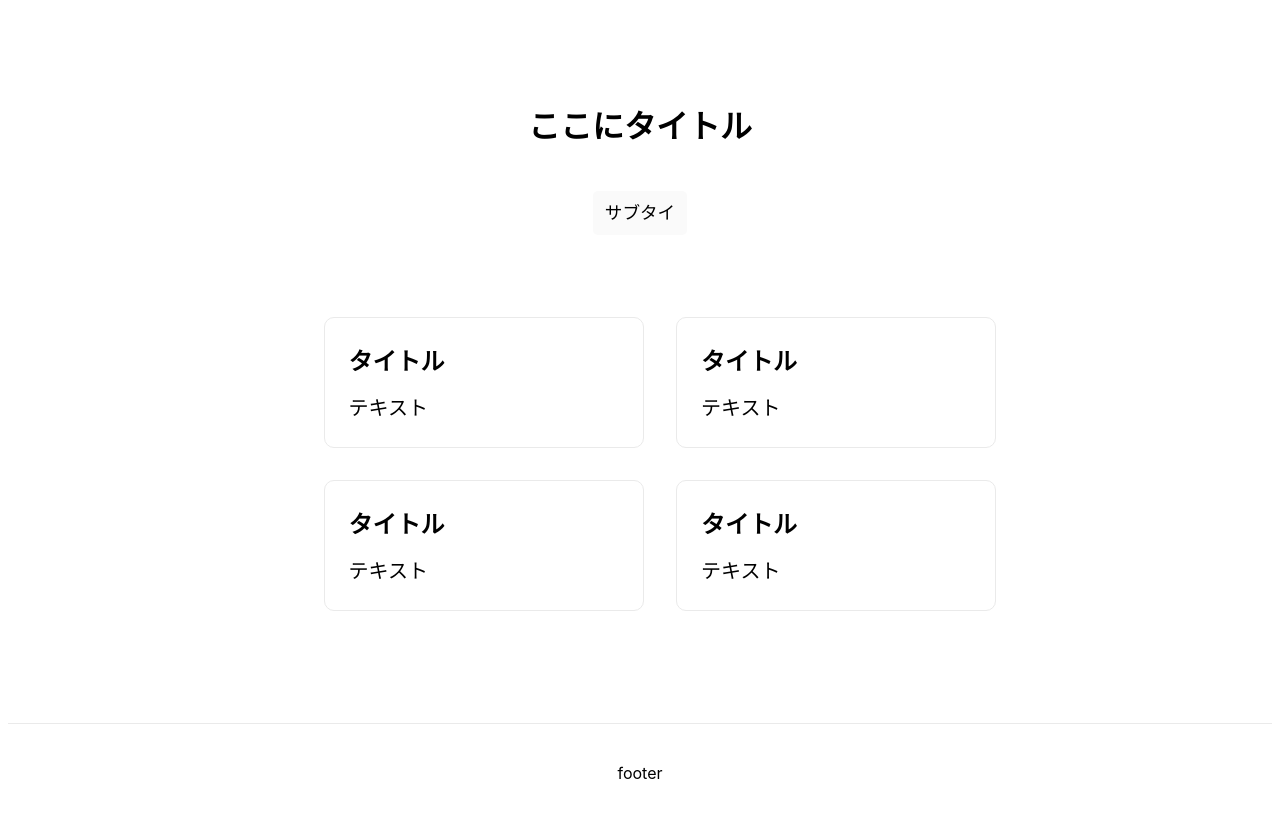
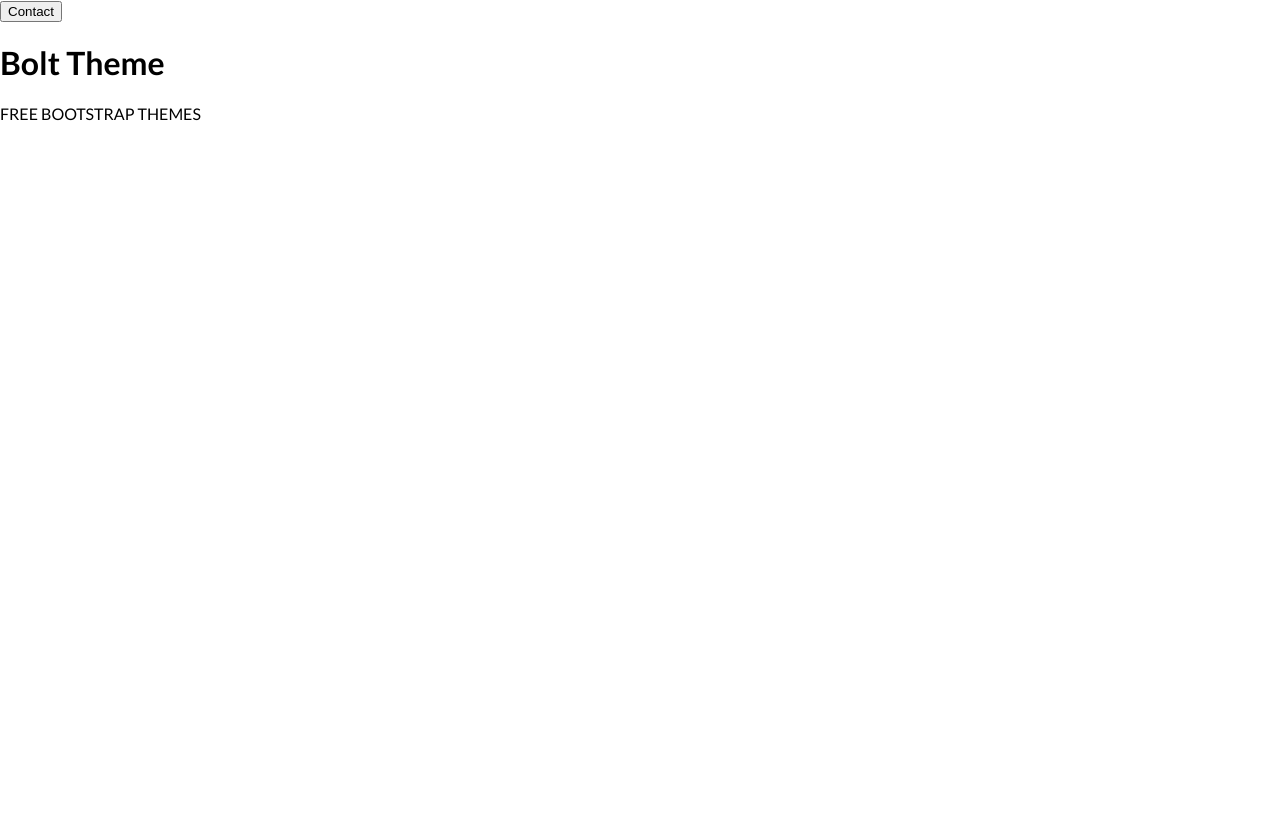
Before and after one commit to kanemototomoki/nest_and_next-todo, a Next.js app in the folder client/: page / in a window 1280 px wide. Shown: the top 818 px of the page. Built offline with nearby package versions, Linux system fonts and the light colour scheme.

Commit message:
update: change dir layout

```diff
--- a/client/pages/index.tsx
+++ /dev/null
@@ -1,44 +0,0 @@
-import Head from 'next/head'
-import styles from '../styles/Home.module.css'
-
-export default function Home() {
-  return (
-    <div className={styles.container}>
-      <Head>
-        <title>Create Next App</title>
-        <link rel="icon" href="/favicon.ico" />
-      </Head>
-
-      <main className={styles.main}>
-
-        <h1>ここにタイトル</h1>
-        <p className={styles.description}>
-          <code className={styles.code}>サブタイ</code>
-        </p>
-
-        <ul className={styles.grid}>
-          <li className={styles.card}>
-            <h2>タイトル</h2>
-            <p>テキスト</p>
-          </li>
-          <li className={styles.card}>
-            <h2>タイトル</h2>
-            <p>テキスト</p>
-          </li>
-          <li className={styles.card}>
-            <h2>タイトル</h2>
-            <p>テキスト</p>
-          </li>
-          <li className={styles.card}>
-            <h2>タイトル</h2>
-            <p>テキスト</p>
-          </li>
-        </ul>
-      </main>
-
-      <footer className={styles.footer}>
-        <p>footer</p>
-      </footer>
-    </div>
-  )
-}
--- /dev/null
+++ b/client/src/components/atoms/Button.tsx
@@ -0,0 +1,11 @@
+interface props {
+  text: string;
+}
+
+export default function Button({ text }: props) {
+  return (
+    <button>
+      { text }
+    </button>
+  )
+};
--- /dev/null
+++ b/client/src/pages/index.tsx
@@ -0,0 +1,27 @@
+import Head from 'next/head'
+import styles from '../styles/Home.module.css'
+
+import MyButton from '@/components/atoms/Button';
+
+export default function Home() {
+  return (
+    <div className={styles.container}>
+      <Head>
+        <title>Bolt</title>
+        <link rel="icon" href="/favicon.ico" />
+      </Head>
+      <header className={styles.header}>
+        <MyButton text="Contact" />
+      </header>
+      <main className={styles.main}>
+        <div className={styles.theme}>
+          <div className={styles.inner}>
+            <h1 className={styles.title}>Bolt Theme</h1>
+            <p>FREE BOOTSTRAP THEMES</p>
+          </div>
+        </div>
+      </main>
+      <footer className="footer"></footer>
+    </div>
+  )
+}
--- /dev/null
+++ b/client/src/styles/globals.css
@@ -0,0 +1,29 @@
+
+/* FONTS */
+@import url(http://fonts.googleapis.com/css?family=Lato:300,400,700,900);
+@import url(http://fonts.googleapis.com/css?family=Raleway:400,300,700,900);
+
+html,
+body {
+  padding: 0;
+  margin: 0;
+  font-family: 'Lato', sans-serif;
+}
+
+a {
+  display: inline-block;
+  color: inherit;
+  text-decoration: none;
+}
+
+* {
+  box-sizing: border-box;
+}
+
+ul {
+  list-style: none;
+}
+
+img {
+  vertical-align: bottom;
+}
--- a/client/styles/Home.module.css
+++ /dev/null
@@ -1,122 +0,0 @@
-.container {
-  min-height: 100vh;
-  padding: 0 0.5rem;
-  display: flex;
-  flex-direction: column;
-  justify-content: center;
-  align-items: center;
-}
-
-.main {
-  padding: 5rem 0;
-  flex: 1;
-  display: flex;
-  flex-direction: column;
-  justify-content: center;
-  align-items: center;
-}
-
-.footer {
-  width: 100%;
-  height: 100px;
-  border-top: 1px solid #eaeaea;
-  display: flex;
-  justify-content: center;
-  align-items: center;
-}
-
-.footer img {
-  margin-left: 0.5rem;
-}
-
-.footer a {
-  display: flex;
-  justify-content: center;
-  align-items: center;
-}
-
-.title a {
-  color: #0070f3;
-  text-decoration: none;
-}
-
-.title a:hover,
-.title a:focus,
-.title a:active {
-  text-decoration: underline;
-}
-
-.title {
-  margin: 0;
-  line-height: 1.15;
-  font-size: 4rem;
-}
-
-.title,
-.description {
-  text-align: center;
-}
-
-.description {
-  line-height: 1.5;
-  font-size: 1.5rem;
-}
-
-.code {
-  background: #fafafa;
-  border-radius: 5px;
-  padding: 0.75rem;
-  font-size: 1.1rem;
-  font-family: Menlo, Monaco, Lucida Console, Liberation Mono, DejaVu Sans Mono,
-    Bitstream Vera Sans Mono, Courier New, monospace;
-}
-
-.grid {
-  display: flex;
-  align-items: center;
-  justify-content: center;
-  flex-wrap: wrap;
-  max-width: 800px;
-  margin-top: 3rem;
-}
-
-.card {
-  margin: 1rem;
-  flex-basis: 45%;
-  padding: 1.5rem;
-  text-align: left;
-  color: inherit;
-  text-decoration: none;
-  border: 1px solid #eaeaea;
-  border-radius: 10px;
-  transition: color 0.15s ease, border-color 0.15s ease;
-}
-
-.card:hover,
-.card:focus,
-.card:active {
-  color: #0070f3;
-  border-color: #0070f3;
-}
-
-.card h2 {
-  margin: 0 0 1rem 0;
-  font-size: 1.5rem;
-}
-
-.card p {
-  margin: 0;
-  font-size: 1.25rem;
-  line-height: 1.5;
-}
-
-.logo {
-  height: 1em;
-}
-
-@media (max-width: 600px) {
-  .grid {
-    width: 100%;
-    flex-direction: column;
-  }
-}
--- a/client/styles/globals.css
+++ /dev/null
@@ -1,20 +0,0 @@
-html,
-body {
-  padding: 0;
-  margin: 0;
-  font-family: -apple-system, BlinkMacSystemFont, Segoe UI, Roboto, Oxygen,
-    Ubuntu, Cantarell, Fira Sans, Droid Sans, Helvetica Neue, sans-serif;
-}
-
-a {
-  color: inherit;
-  text-decoration: none;
-}
-
-* {
-  box-sizing: border-box;
-}
-
-ul {
-  list-style: none;
-}
```
Also changed, not shown: client/src/pages/_app.tsx (renamed from client/pages/_app.tsx), client/src/pages/api/hello.ts (renamed from client/pages/api/hello.ts), client/src/styles/Home.module.css (added).
